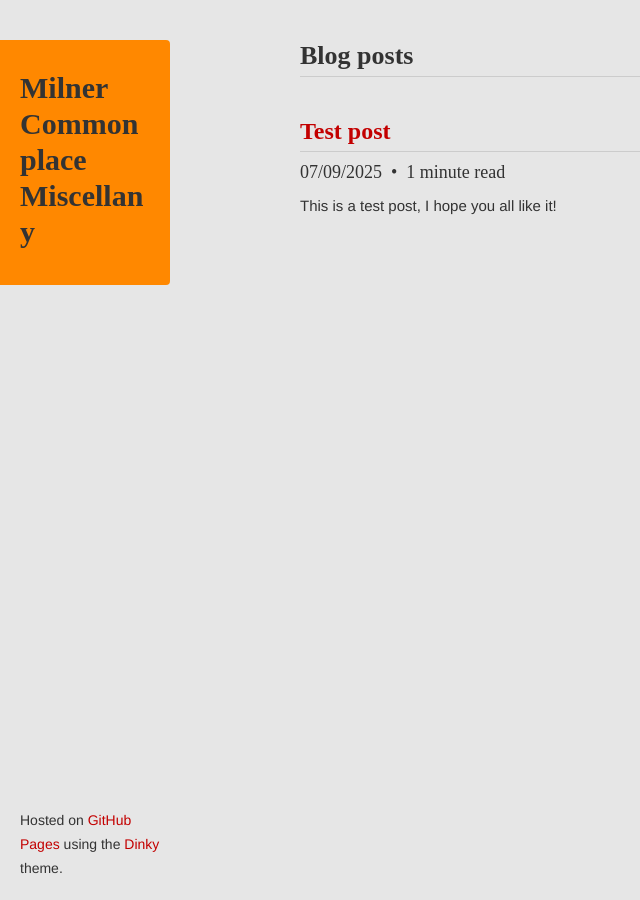
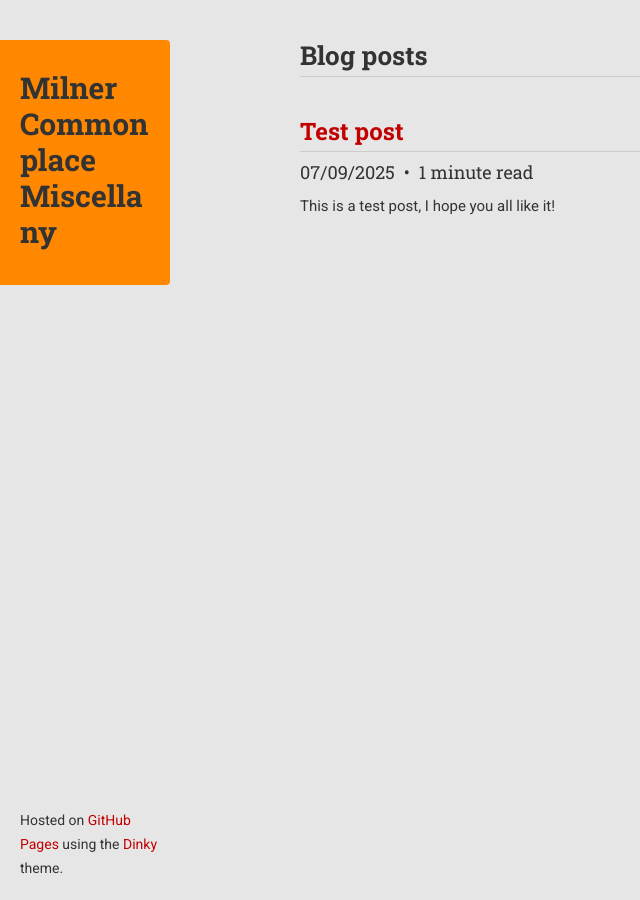
Before and after one commit to lincolnmilner/lincolnmilner.github.io, a Jekyll site: the page built from index.html, in a window 1280 px wide. Shown: the whole page, without its empty margins (0-640 px from the left). Built offline with Jekyll 4.4.1, drawn with Linux system fonts in a browser that asks for light colours.

Commit message:
Added Roboto font.

```diff
--- a/_includes/head.html
+++ b/_includes/head.html
@@ -25,6 +25,10 @@
     </script>
     <!-- end Google tag code -->
 
+    <link rel="preconnect" href="https://fonts.googleapis.com">
+    <link rel="preconnect" href="https://fonts.gstatic.com" crossorigin>
+    <link href="https://fonts.googleapis.com/css2?family=Roboto+Condensed:ital,wght@0,100..900;1,100..900&family=Roboto+Mono:ital,wght@0,100..700;1,100..700&family=Roboto+Slab:wght@100..900&family=Roboto:ital,wght@0,300;0,400;0,700;1,300;1,400;1,700&display=swap" rel="stylesheet">
+
     <link id="fa-stylesheet" rel="stylesheet" href="https://cdn.jsdelivr.net/npm/@fortawesome/fontawesome-free@latest/css/all.min.css" />
     <link rel="stylesheet" href="/assets/css/style.css" />
 
--- a/assets/css/style.css
+++ b/assets/css/style.css
@@ -4,7 +4,7 @@
 /* General */
 body {
     padding: 10px 50px 50px 0;
-    font-family: "Helvetica Neue", Helvetica, Arial, sans-serif;
+    font-family: "Roboto", sans-serif;
     font-size: 15px;
     font-weight: 400;
     color: #333;
@@ -29,7 +29,7 @@ p, ul, ol, table, dl {
 }
 
 h1, h2, h3, h4, h5, h6 {
-    font-family: 'Times New Roman', 'Times', serif;
+    font-family: "Roboto Slab", 'Times New Roman', 'Times', serif;
     line-height: 1.2;
 }
     h1,h2, h3, h4 {
@@ -79,8 +79,7 @@ ul {
 }
 
 ol {
-    list-style-position: inside;
-    list-style: decimal;
+    list-style: decimal inside;
     padding-left: 20px;
 }
 
@@ -118,7 +117,6 @@ hr {
 /* Images */
 img {
     position: relative;
-    margin: 0 auto;
     max-width: 650px;
     padding: 10px;
     margin: 10px 0 32px;
@@ -138,10 +136,7 @@ p img, .emoji {
 .centered {
     border-radius: 4px;
     border: 1px solid #ccc;
-    margin-left: auto;
-    margin-right: auto;
-    margin-top: 20px;
-    margin-bottom: 20px;
+    margin: 20px auto;
     display: block;
 }
 
@@ -151,16 +146,13 @@ p img, .emoji {
     border: unset;
     border: 1px solid #f80;
     float: left;
-    margin-left: 0;
-    margin-right: 10px;
-    margin-top: 5px;
-    margin-bottom: 5px;
+    margin: 5px 10px 5px 0;
     padding: 0;
 }
 
 /* Code blocks */
 code, pre {
-    font-family: 'Monaco', 'Bitstream Vera Sans Mono', 'Lucida Console', 'Terminal', monospace;
+    font-family: "Roboto Mono", 'Monaco', 'Bitstream Vera Sans Mono', 'Lucida Console', 'Terminal', monospace;
     color: #000;
     font-size: 14px;
 }
@@ -184,7 +176,7 @@ div.gist-file > .gist-meta {
     font-size: unset;
     font-size: 14px;
     font-family: unset;
-    font-family: "Helvetica Neue", Helvetica, Arial, sans-serif;
+    font-family: "Roboto", "Helvetica Neue", Helvetica, Arial, sans-serif;
     > a {
         font-weight: unset;
         font-weight: 550;
@@ -199,7 +191,7 @@ table {
 }
 
 th {
-    font-family: "Helvetica Neue", Helvetica, Arial, sans-serif;
+    font-family: "Roboto", "Helvetica Neue", Helvetica, Arial, sans-serif;
     font-size: 18px;
     padding: 10px;
     background: #232323;
@@ -237,11 +229,11 @@ header {
 
 p.header {
     font-size: 14px;
-    font-family: "Helvetica Neue", Helvetica, Arial, sans-serif;
+    font-family: "Roboto", "Helvetica Neue", Helvetica, Arial, sans-serif;
 }
 
 h1.header {
-    font-family: 'Times New Roman', 'Times', serif;
+    font-family: "Roboto Slab", 'Times New Roman', 'Times', serif;
     font-weight: 700;
     line-height: 1.2em;
     border-bottom: none;
@@ -296,7 +288,7 @@ header li {
 a.buttons {
     -webkit-font-smoothing: antialiased;
     background: url(../images/arrow-down.png) no-repeat;
-    font-family: "Helvetica Neue", Helvetica, Arial, sans-serif;
+    font-family: "Roboto", "Helvetica Neue", Helvetica, Arial, sans-serif;
     font-weight: normal;
     font-size: 14px;
     color: #fff;
@@ -312,7 +304,7 @@ a.buttons {
 a.buttons-u {
     -webkit-font-smoothing: antialiased;
     background: url(../images/arrow-up.png) no-repeat 1px;
-    font-family: "Helvetica Neue", Helvetica, Arial, sans-serif;
+    font-family: "Roboto", "Helvetica Neue", Helvetica, Arial, sans-serif;
     font-weight: normal;
     font-size: 14px;
     text-shadow: rgba(0, 0, 0, 0.4) 0 -1px 0;
@@ -327,7 +319,7 @@ a.buttons-u {
 a.buttons-r {
     -webkit-font-smoothing: antialiased;
     background: url(../images/arrow-right.png) no-repeat;
-    font-family: "Helvetica Neue", Helvetica, Arial, sans-serif;
+    font-family: "Roboto", "Helvetica Neue", Helvetica, Arial, sans-serif;
     font-weight: normal;
     font-size: 14px;
     text-shadow: rgba(0, 0, 0, 0.4) 0 -1px 0;
@@ -472,7 +464,7 @@ a[rel="footnote"] {
     margin-right: 0;
     margin-top: 100px;
     margin-bottom: 50px;
-    font-family: "Helvetica Neue", Helvetica, Arial, sans-serif;
+    font-family: "Roboto", "Helvetica Neue", Helvetica, Arial, sans-serif;
     font-size: 15px;
     color: #ccc;
     text-align: center;
@@ -532,17 +524,17 @@ a.pagination-item:hover {
     font-size: unset;
     font-size: 15px !important;
     --nc-background: #FBFAF7;
-    --nc-container-font-family: "Helvetica Neue", Helvetica, Arial, sans-serif;
+    --nc-container-font-family: "Roboto", "Helvetica Neue", Helvetica, Arial, sans-serif;
     --nc-container-font-size: 15px;
     --nc-comment-author-font-size: 15px;
-    --nc-comment-author-font-family: 'Times New Roman', 'Times', serif;
+    --nc-comment-author-font-family: "Roboto Mono", 'Times New Roman', 'Times', serif;
     --nc-comment-author-font-color: rgb(80,80,247);
     --nc-comment-date-color: #323232;
-    --nc-comment-date-font-family: "Helvetica Neue", Helvetica, Arial, sans-serif;
+    --nc-comment-date-font-family: "Roboto", "Helvetica Neue", Helvetica, Arial, sans-serif;
     --nc-comment-date-font-size: 15px - 2px !important;
     --nc-link-text-decor: none;
     --nc-link-text-decor-hover: none;
-    --nc-textarea-font-family: "Helvetica Neue", Helvetica, Arial, sans-serif;
+    --nc-textarea-font-family: "Roboto", "Helvetica Neue", Helvetica, Arial, sans-serif;
     --nc-textarea-font-size: 15px;
     --nc-text-background: #fff;
     --nc-text-color: #323232;
```
